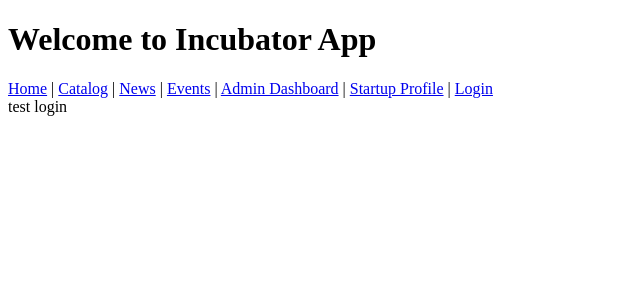
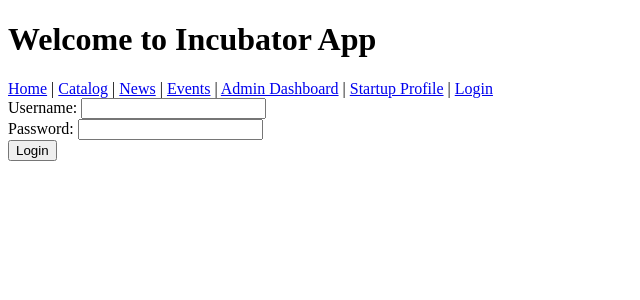
Before and after one commit to MysticOrga/Survivor, a Vue app in the folder frontend/incubator-app/: page /login in a window 1280 px wide. Shown: the top 300 px of the page, without its empty margins (0-640 px from the left). Built offline with nearby package versions, Linux system fonts and the light colour scheme; the HTML template or start-up script is replaced by a standard one.

Commit message:
[login-page]add: structure of the login page, basic functionnaities of this type of page is working + TODO: CSS, verificate if functionnalities is good for everyone

```diff
--- /dev/null
+++ b/frontend/incubator-app/src/example/account.json
@@ -0,0 +1,14 @@
+[
+    {
+        "user": "user01",
+        "password": "azerty123"
+    },
+    {
+        "user": "user02",
+        "password": "motdepasse456"
+    },
+    {
+        "user": "admin",
+        "password": "admin2025!"
+    }
+]
--- a/frontend/incubator-app/src/views/login/Login.vue
+++ b/frontend/incubator-app/src/views/login/Login.vue
@@ -1,3 +1,54 @@
 <template>
-    <div class="">test login</div>
+    <form name="login-form">
+      <div class="mb-3">
+        <label for="username">Username: </label>
+        <input type="text" id="username" v-model="input.username" />
+      </div>
+      <div class="mb-3">
+        <label for="password">Password: </label>
+        <input type="password" id="password" v-model="input.password" />
+      </div>
+      <button class="btn btn-outline-dark" type="submit" v-on:click.prevent="login()">
+        Login
+      </button>
+    </form>
+    <h3>{{ this.output }}</h3>
 </template>
+
+<script>
+import accounts from "../../example/account.json"
+
+export default {
+    name: 'Login',
+    data() {
+      return {
+        input: {
+          username: "",
+          password: ""
+        },
+        output: "",
+      }
+    },
+    methods: {
+      login() {
+        if (this.input.username != "" || this.input.password != "") {
+            const account = accounts.find(s => s.user === this.input.username);
+            if (account === undefined) {
+                this.output = "Username not found";
+                return
+            }
+            this.username = account.user;
+            this.password = account.password;
+            if (this.password != this.input.password) {
+                this.output = "Error in the password"
+            } else {
+                this.output = "Authentication complete";
+                this.$router.push("/");
+            }
+        } else {
+            this.output = "Username and password can not be empty"
+        }
+      },
+    },
+  }
+  </script>
```
